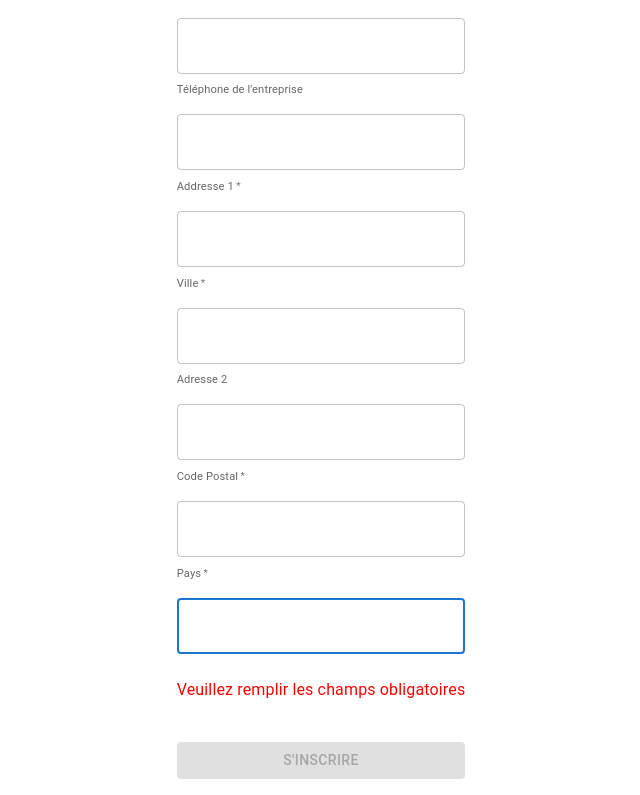
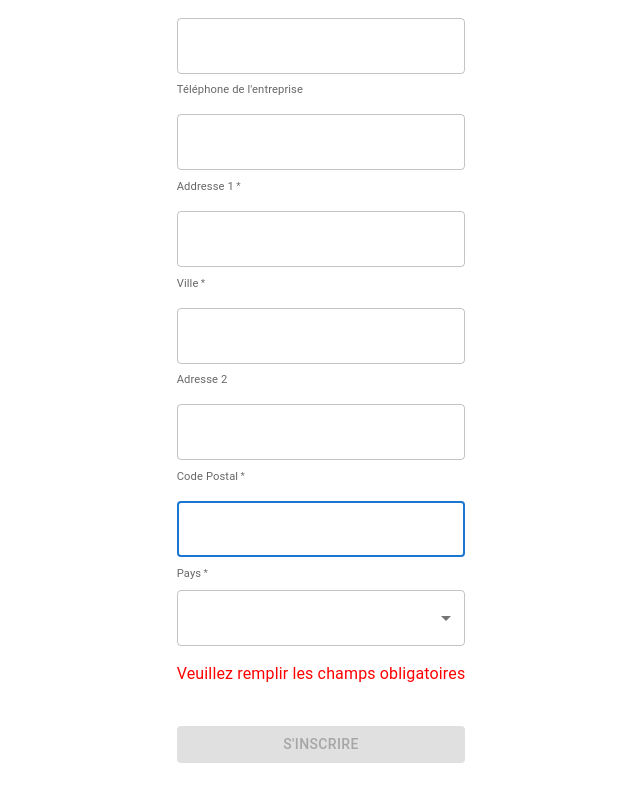
Before and after one commit to Ruldane/Thermo_Fisher_Activate_Science_Evotec, a React (Create React App) app in the folder frontend/: page /activate-science/20497/signin in a window 1280 px wide. Shown: the part 708-1503 px from the top of the page, without its empty margins (319-959 px from the left). Built offline with nearby package versions, Linux system fonts and the light colour scheme.

Commit message:
update country

```diff
--- a/frontend/src/pages/signIn/index.js
+++ b/frontend/src/pages/signIn/index.js
@@ -9,13 +9,44 @@ import Container from "@mui/material/Container";
 import axios from "axios";
 import {useNavigate, useParams} from "react-router-dom";
 import Background from '../../images/Background.png'
-import {InputLabel} from "@mui/material";
+import { FormControl, InputLabel, Select, MenuItem } from '@mui/material';
+
+const countries = [
+    'Autriche',
+    'Belgique',
+    'Danemark',
+    'Allemagne',
+    'Finland',
+    'France',
+    'Ireland',
+    'Italie',
+    'Pays-Bas',
+    'Norvège',
+    'Portugal',
+    'Espagne',
+    'Suède',
+    'Suisse',
+    'Royaume-Uni',
+];
+
 export default function SignIn() {
     const {email} = useParams();
 
     const [user, setUser] = useState("");
+    const [country, setCountry] = useState(user?.country === "FR" ? 'France' : "");
+    const [open, setOpen] = useState(false);
     const navigate = useNavigate();
+    const handleChangeCountry = (event) => {
+        setCountry(event.target.value);
+    };
 
+    const handleClose = () => {
+        setOpen(false);
+    };
+
+    const handleOpen = () => {
+        setOpen(true);
+    };
     const handleChange = (e) => {{
         setUser({
             ...user,
@@ -52,12 +83,13 @@ export default function SignIn() {
                 {"email": email},
             );
             setUser(data);
+            if(data.country === "FR") {
+                setCountry('France');
+            }
         } catch (error) {
             console.error(error);
         }
     };
-
-    console.log(user);
     const handleSubmit = async (event) => {
         event.preventDefault();
 
@@ -75,7 +107,7 @@ export default function SignIn() {
                     "city": user.city,
                     "address2": user.address2 ? user.address2 : "no address 2",
                     "zipPostal": user.zipPostal,
-                  "country": user.country,
+                    "country": country,
                     "title": user.title
                 }
             );
@@ -255,17 +287,26 @@ export default function SignIn() {
                         onChange={handleChange}
                     />
                     <InputLabel id="test-select-label" required>Pays</InputLabel>
-          <TextField
-            margin="normal"
-            required
-            fullWidth
-            id="country"
-            autoFocus
-            name="country"
-            type="text"
-            value={user?.country}
-            onChange={handleChange}
-          />
+                    <FormControl variant="outlined" sx={{ width: '100%', mt: 1 }}>
+                        <Select
+                            labelId="demo-controlled-open-select-label"
+                            id="demo-controlled-open-select"
+                            open={open}
+                            onClose={handleClose}
+                            onOpen={handleOpen}
+                            value={country}
+                            onChange={handleChangeCountry}
+                        >
+                            {countries.sort().map((country) => (
+                                <MenuItem
+                                    key={country}
+                                    value={country}
+                                >
+                                    {country}
+                                </MenuItem>
+                            ))}
+                        </Select>
+                    </FormControl>
                     { !user.title || !user.emailAddress || !user.firstName || !user.lastName
                     || !user.company || !user.address1 || !user.city || !user.zipPostal   ?
                         <Typography sx={{ mt: 2, color: "red", pb: 2 }} variant="body1" align="center">Veuillez remplir les champs obligatoires</Typography>
```
Lines whose indentation alone changed are shown as unchanged.
